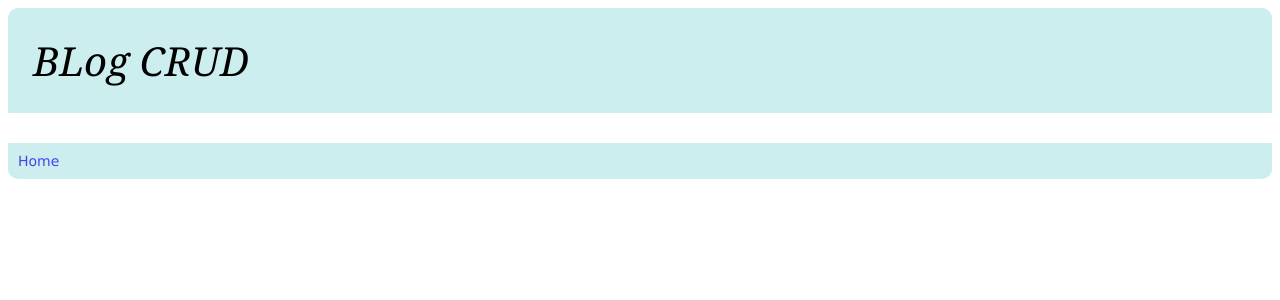
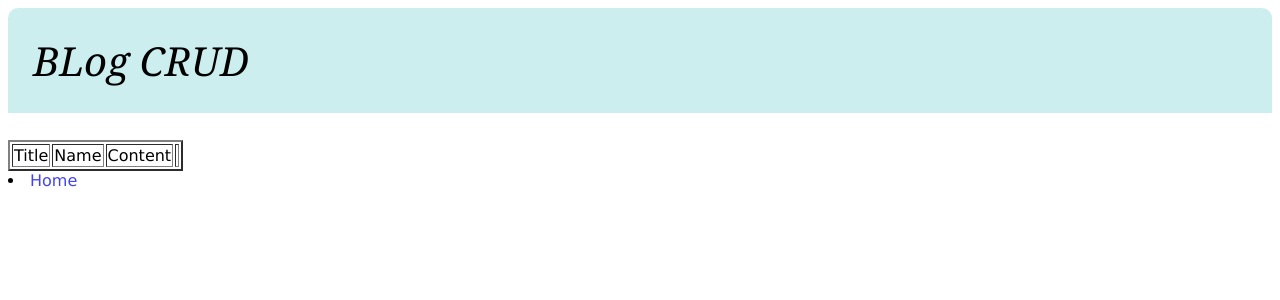
Before and after one commit to muudscope/bamboozipties, a Python web app: template blog/templates/app.html in a window 1280 px wide. Shown: the top 300 px of the page. Run offline with Jinja, Linux system fonts and the light colour scheme; the template is opened without the code that fills it, so the values that code supplies are empty; some libraries are stand-ins or nearby versions.

Commit message:
getting the right number of rows.

```diff
--- a/blog/templates/app.html
+++ b/blog/templates/app.html
@@ -6,7 +6,32 @@ Blog CRUD
 
 {% block content %}
 
+    <script type="text/javascript" src="http://code.jquery.com/jquery-1.4.2.min.js"></script>
+    <script>
+        function load_table() {
+            var url = '/blog/list.json';
+            $.getJSON(url, null, function(data) {
+              for( var row in data ) {
+                $("#crud_table_blog tr:last").after('<tr><td>'+row+'</td></tr>');
+              }
+            });
+        }
+
+        $(document).ready( load_table()
+        );
+    </script>
+
     <h1>BLog CRUD</h1>
+
+    <table border=2 id="crud_table_blog">
+    <tr>
+      <th>Title</th>
+      <th>Name</th>
+      <th>Content</th>
+      <td></td>
+    </tr>
+
+    </table
 
 
 
```
Also changed, not shown: 1 other file.
